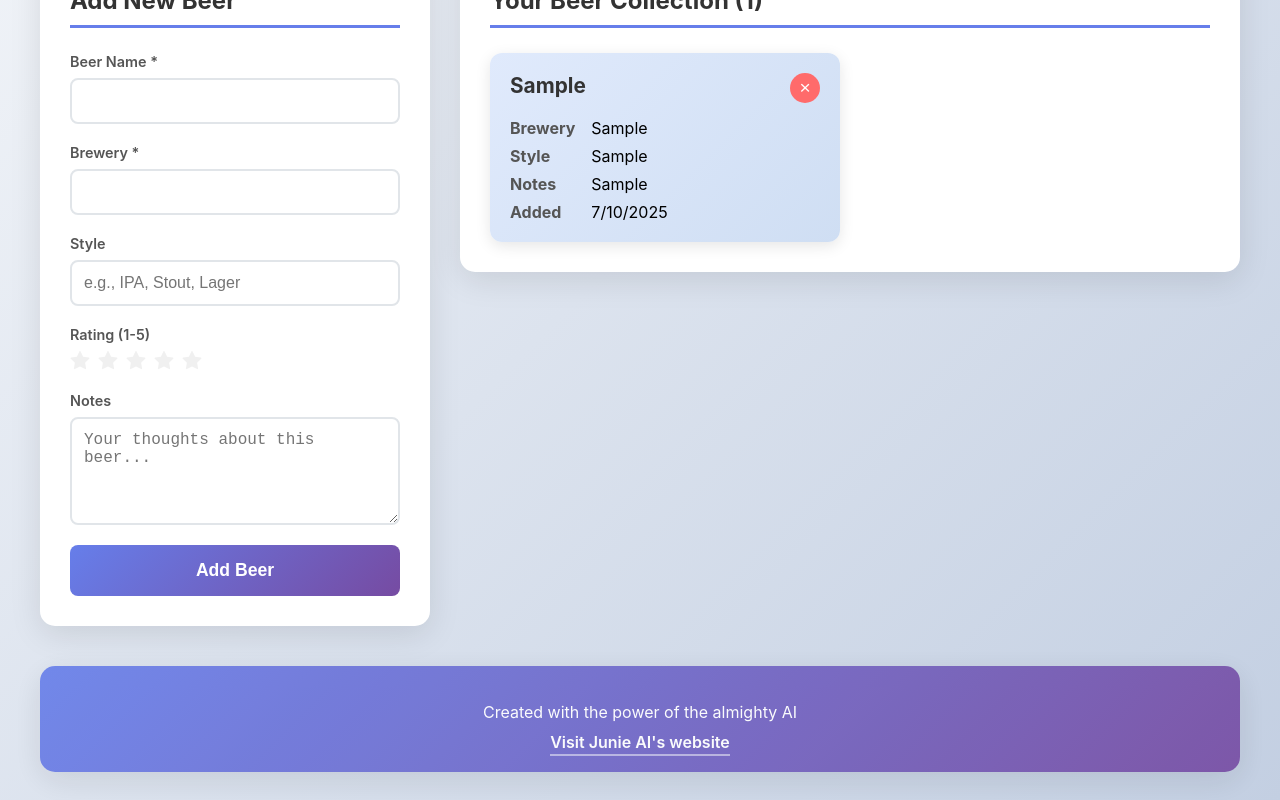
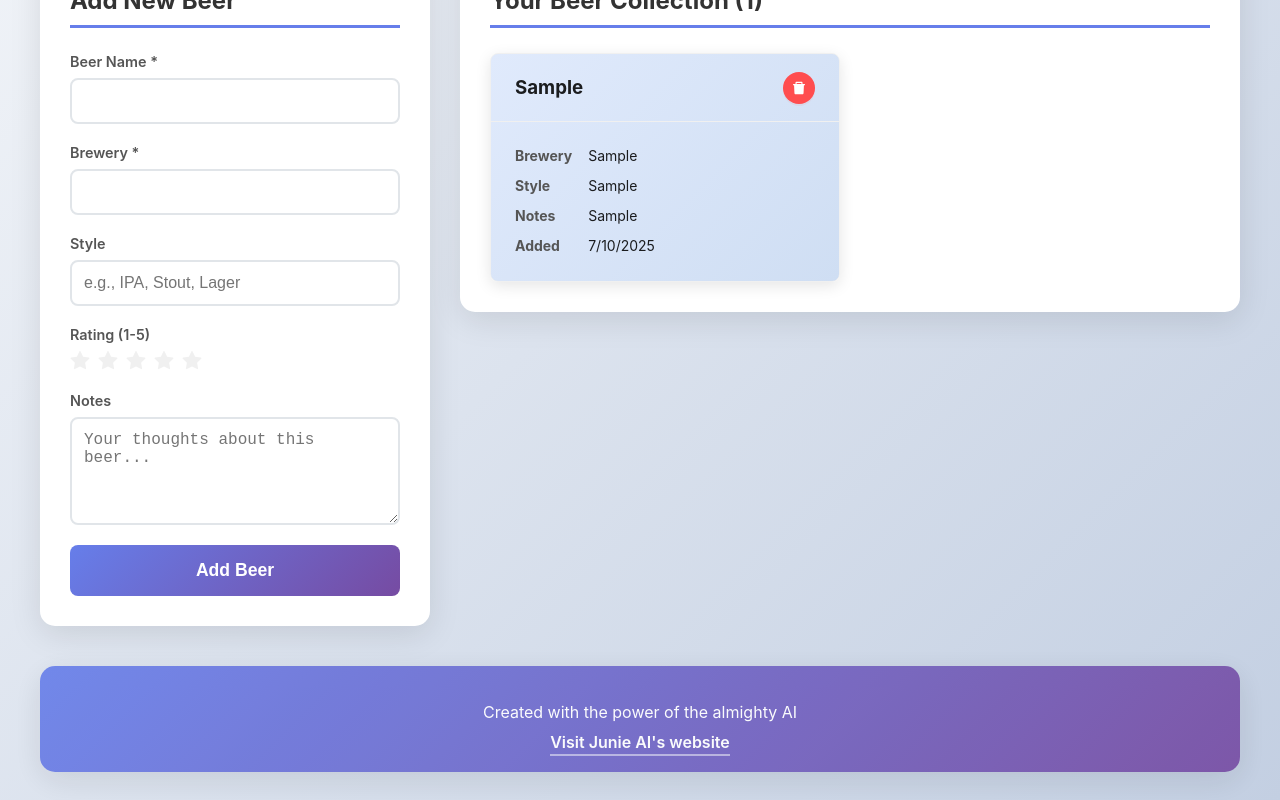
Before and after one commit to enolive/junie-beer, a React (Vite) app: page / in a window 1280 px wide. Both pictures are taken after typing "Sample", "Sample", "Sample", "Sample" into the empty fields and a click on the button "Add Beer". Shown: the part 330-1130 px from the top of the page. Built offline with nearby package versions, Linux system fonts and the light colour scheme.

Commit message:
♻️ refactor: replace custom delete button and card with Ant Design components

```diff
--- a/src/App.css
+++ b/src/App.css
@@ -136,51 +136,6 @@ body {
   min-height: 80px;
 }
 
-/* Star Rating Styles */
-.star-rating {
-  display: flex;
-  align-items: center;
-  gap: 4px;
-  margin-top: 4px;
-}
-
-.star {
-  background: none;
-  border: none;
-  font-size: 1.5rem;
-  cursor: pointer;
-  padding: 4px;
-  border-radius: 4px;
-  transition:
-    transform 0.2s ease,
-    filter 0.2s ease;
-  line-height: 1;
-}
-
-.star:hover {
-  transform: scale(1.1);
-}
-
-.star:focus {
-  outline: 2px solid #667eea;
-  outline-offset: 2px;
-}
-
-.star-filled {
-  filter: brightness(1);
-  color: #ffd700;
-}
-
-.star-empty {
-  filter: grayscale(1) brightness(0.7);
-  opacity: 0.5;
-}
-
-.star-empty:hover {
-  filter: grayscale(0) brightness(1);
-  opacity: 1;
-}
-
 .rating-text {
   display: flex;
   gap: 6px;
@@ -264,74 +219,15 @@ body {
 
 .beer-card {
   background: linear-gradient(135deg, #e0eafc 0%, #cfdef3 100%);
-  padding: 20px;
-  border-radius: 12px;
   box-shadow: 0 4px 15px rgba(0, 0, 0, 0.1);
   transition:
     transform 0.2s ease,
     box-shadow 0.2s ease;
-  position: relative;
 }
 
 .beer-card:hover {
   transform: translateY(-5px);
   box-shadow: 0 8px 25px rgba(0, 0, 0, 0.15);
-}
-
-.beer-header {
-  display: flex;
-  justify-content: space-between;
-  align-items: flex-start;
-  margin-bottom: 15px;
-}
-
-.beer-header h3 {
-  color: #333;
-  font-size: 1.3rem;
-  flex: 1;
-  margin: 0 10px 0 0;
-}
-
-.delete-btn {
-  background: #ff6b6b;
-  color: white;
-  border: none;
-  width: 30px;
-  height: 30px;
-  border-radius: 50%;
-  font-size: 1.2rem;
-  cursor: pointer;
-  display: flex;
-  align-items: center;
-  justify-content: center;
-  transition:
-    background-color 0.2s ease,
-    transform 0.2s ease;
-  flex-shrink: 0;
-}
-
-.delete-btn:hover {
-  background: #ff5252;
-  transform: scale(1.1);
-}
-
-.beer-card p {
-  margin-bottom: 8px;
-  color: #555;
-  line-height: 1.4;
-}
-
-.beer-card p:last-child {
-  margin-bottom: 0;
-}
-
-.date-added {
-  font-size: 0.9rem;
-  color: #777;
-  font-style: italic;
-  margin-top: 15px;
-  padding-top: 15px;
-  border-top: 1px solid rgba(255, 255, 255, 0.3);
 }
 
 /* Responsive design */
@@ -362,15 +258,4 @@ body {
   .App-header h1 {
     font-size: 1.8rem;
   }
-
-  .beer-header {
-    flex-direction: column;
-    align-items: flex-start;
-  }
-
-  .delete-btn {
-    position: absolute;
-    top: 15px;
-    right: 15px;
-  }
 }
--- a/src/BeerList.tsx
+++ b/src/BeerList.tsx
@@ -1,8 +1,8 @@
 import React, { createContext, useContext } from 'react'
 
 import { Beer, isValidRating } from './Domain.ts'
-import { Modal, Rate } from 'antd'
-import { ExclamationCircleOutlined } from '@ant-design/icons'
+import { Button, Card, Modal, Rate } from 'antd'
+import { DeleteFilled, ExclamationCircleOutlined } from '@ant-design/icons'
 
 interface BeerListContextType {
   onDeleteBeer: (id: number) => void
@@ -65,13 +65,22 @@ const BeerCard: React.FC<BeerCardProps> = ({ beer }) => {
   }
 
   return (
-    <article className="beer-card" aria-labelledby={`beer-name-${beer.id}`}>
-      <div className="beer-header">
-        <h3 id={`beer-name-${beer.id}`}>{beer.name}</h3>
-        <button onClick={showDeleteConfirm} className="delete-btn" aria-label={`Delete Beer ${beer.name}`}>
-          ×
-        </button>
-      </div>
+    <Card
+      aria-labelledby={`beer-name-${beer.id}`}
+      title={<h3>{beer.name}</h3>}
+      role="article"
+      className="beer-card"
+      extra={
+        <Button
+          color="danger"
+          variant="solid"
+          onClick={showDeleteConfirm}
+          aria-label={`Delete Beer ${beer.name}`}
+          shape="circle"
+          icon={<DeleteFilled />}
+        />
+      }
+    >
       <dl>
         <dt>Brewery</dt>
         <dd>{beer.brewery}</dd>
@@ -104,7 +113,7 @@ const BeerCard: React.FC<BeerCardProps> = ({ beer }) => {
         <dt>Added</dt>
         <dd>{formattedDate}</dd>
       </dl>
-    </article>
+    </Card>
   )
 }
 
```
